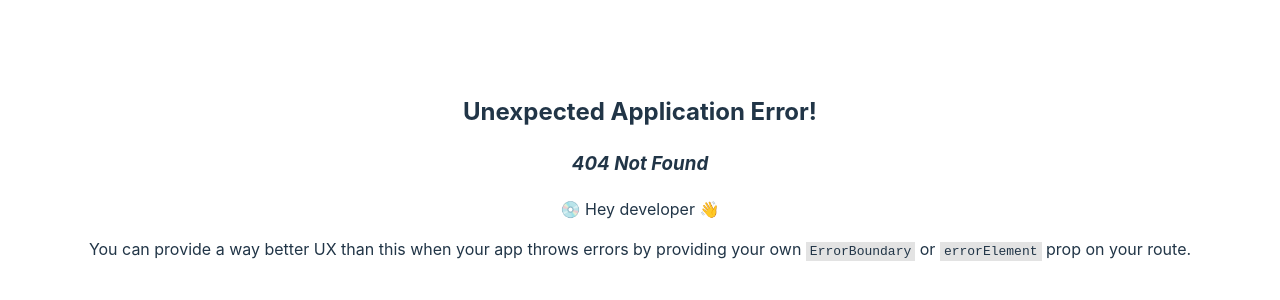
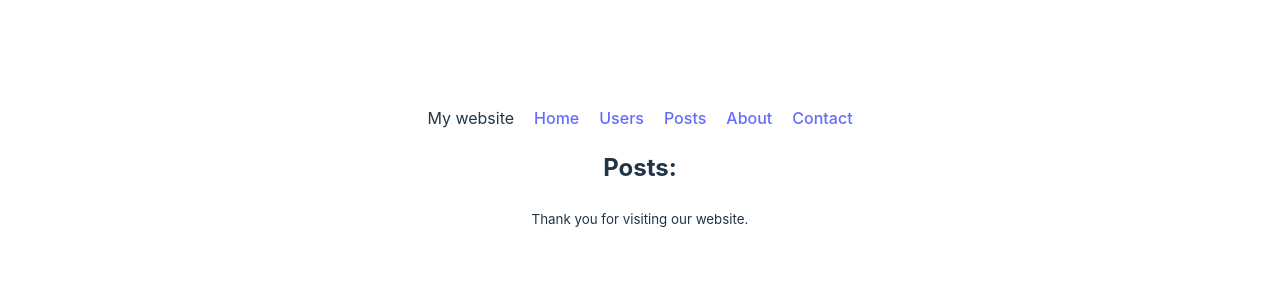
Before and after one commit to alalhosen/introduction-to-react-router, a React (Vite) app: page /posts in a window 1280 px wide. Before the commit this address had no page. Shown: the part 224-524 px from the top of the page. Built offline with nearby package versions, Linux system fonts and the light colour scheme.

Commit message:
create posts file and Link in header file

```diff
--- a/src/component/Header/Header.jsx
+++ b/src/component/Header/Header.jsx
@@ -7,6 +7,7 @@ const Header = () => {
                 <span>My website</span>
                 <Link to="/">Home</Link>
                 <Link to="users">Users</Link>
+                <Link to="/posts">Posts</Link>
                 <Link to="/about">About</Link>
                 <Link to="/contact">Contact</Link>
             </nav>
--- /dev/null
+++ b/src/component/Posts/Posts.jsx
@@ -0,0 +1,10 @@
+
+const Posts = () => {
+    return (
+        <div>
+            <h2>Posts:</h2>
+        </div>
+    );
+};
+
+export default Posts;
--- a/src/main.jsx
+++ b/src/main.jsx
@@ -12,6 +12,7 @@ import About from './component/About/About.jsx';
 import Contact from './component/Contact/Contact.jsx';
 import Users from './component/Users/Users.jsx';
 import UserDetails from './component/UserDetails/UserDetails.jsx';
+import Posts from './component/Posts/Posts.jsx';
 
 const router =createBrowserRouter([
 {
@@ -35,6 +36,10 @@ element:<Contact></Contact>
 path:'/user/:userId',
 loader:({params})=> fetch(`https://jsonplaceholder.typicode.com/users/${params.userId}`),
 element:<UserDetails></UserDetails>
+  },
+  {
+    path:'/posts',
+    element:<Posts></Posts>
   }
 
 ]
```
